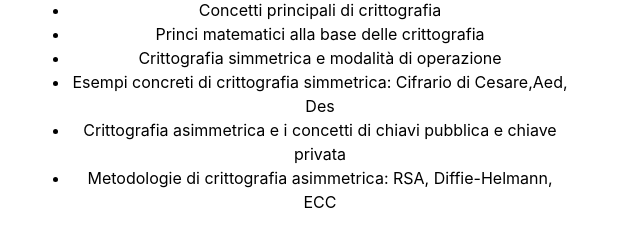
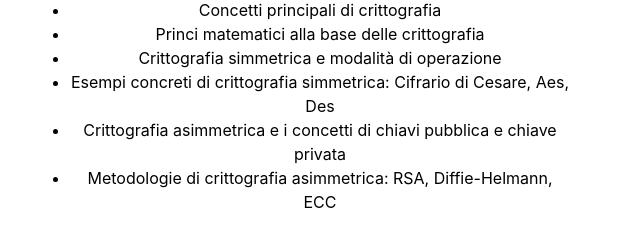
Before and after one commit to Carleoinserra/portfoliocyber, a plain HTML site: page index.html in a window 1280 px wide. Shown: the part 736-965 px from the top of the page, 55-695 px from the left. Drawn offline with nearby package versions, Linux system fonts and the light colour scheme.

Commit message:
Update index.html

```diff
--- a/index.html
+++ b/index.html
@@ -94,7 +94,7 @@
           <li>Concetti principali di crittografia</li>
           <li>Princi matematici alla base delle crittografia</li>
           <li>Crittografia simmetrica e modalità di operazione</li>
-          <li>Esempi concreti di crittografia simmetrica: Cifrario di Cesare,Aed, Des</li>
+          <li>Esempi concreti di crittografia simmetrica: Cifrario di Cesare, Aes, Des</li>
           <li>Crittografia asimmetrica e i concetti di chiavi pubblica e chiave privata</li>
           <li>Metodologie di crittografia asimmetrica: RSA, Diffie-Helmann, ECC</li>        </ul>
         <a href="https://docs.google.com/presentation/d/1gFHZGVdK6rnU8K2T73qDuTHD8rcYYRQlZZ8JOwgNZF0/edit?usp=sharing" target="_blank">Dispense Lezione 4</a>
```
